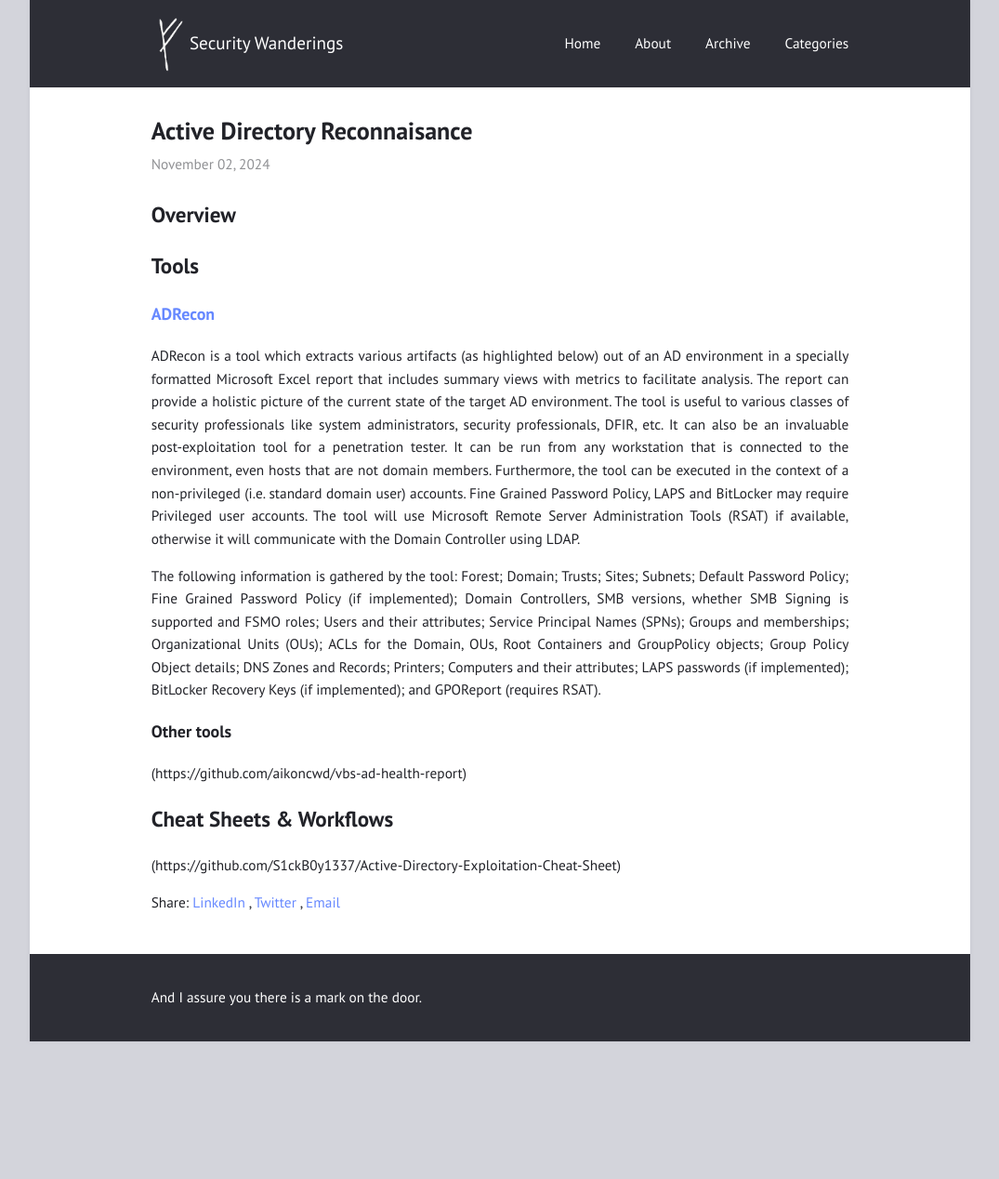
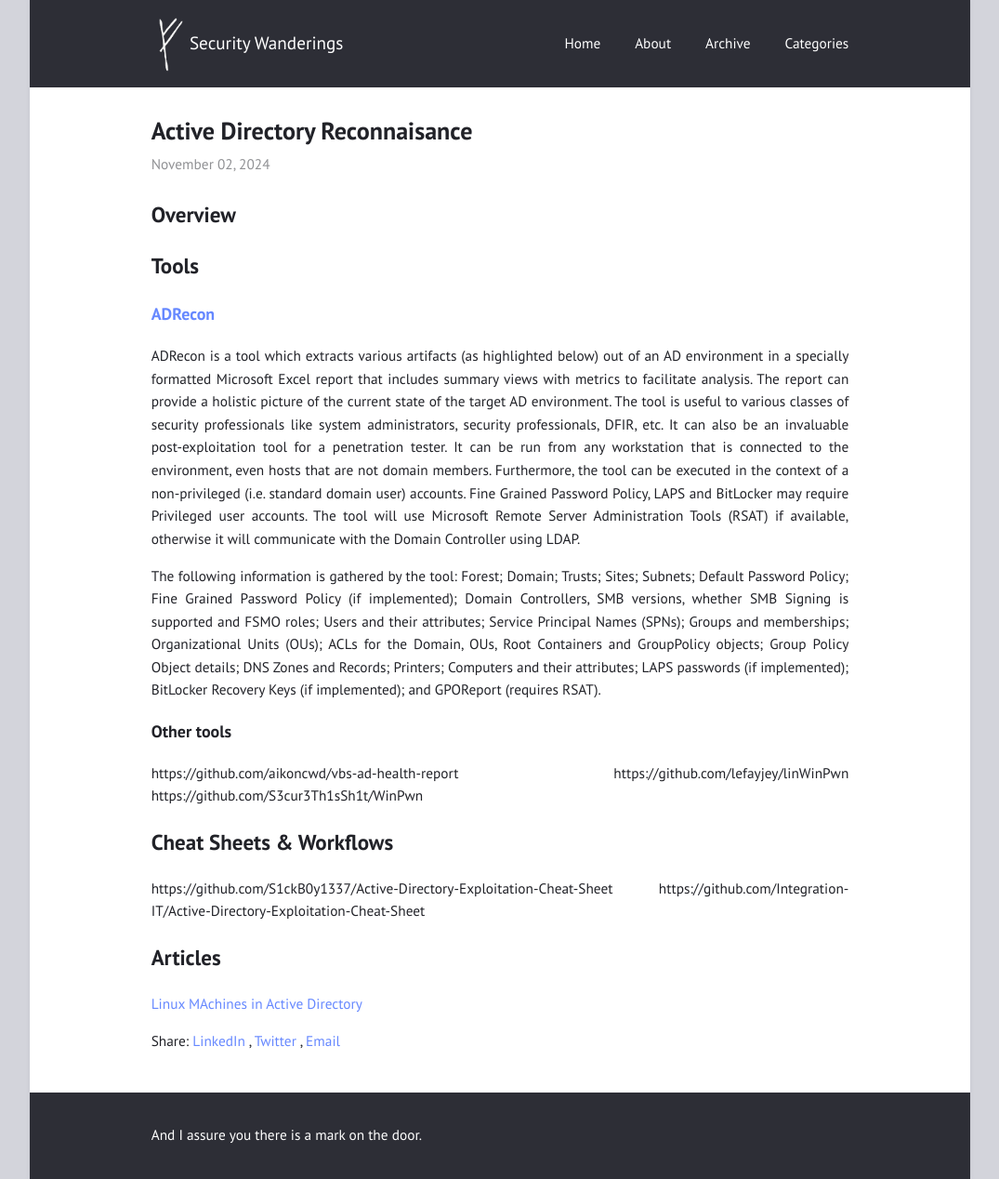
Before and after one commit to alucab/alucab.github.io, a Jekyll site: the page built from _posts/2024-11-02-Active-Directory-Recon.md, in a window 1280 px wide. Shown: the whole page at 93% size, without its empty margins (102-1177 px from the left). Built offline with Jekyll 4.4.1, drawn with Linux system fonts in a browser that asks for light colours; before the commit the page ends 1120 px from its top, so only the background shows below that.

Commit message:
Update 2024-11-02-Active-Directory-Recon.md

```diff
--- a/_posts/2024-11-02-Active-Directory-Recon.md
+++ b/_posts/2024-11-02-Active-Directory-Recon.md
@@ -15,8 +15,15 @@ ADRecon is a tool which extracts various artifacts (as highlighted below) out of
 The following information is gathered by the tool: Forest; Domain; Trusts; Sites; Subnets; Default Password Policy; Fine Grained Password Policy (if implemented); Domain Controllers, SMB versions, whether SMB Signing is supported and FSMO roles; Users and their attributes; Service Principal Names (SPNs); Groups and memberships; Organizational Units (OUs); ACLs for the Domain, OUs, Root Containers and GroupPolicy objects; Group Policy Object details; DNS Zones and Records; Printers; Computers and their attributes; LAPS passwords (if implemented); BitLocker Recovery Keys (if implemented); and GPOReport (requires RSAT).
 
 ### Other tools
-(https://github.com/aikoncwd/vbs-ad-health-report)
+https://github.com/aikoncwd/vbs-ad-health-report
+https://github.com/lefayjey/linWinPwn
+https://github.com/S3cur3Th1sSh1t/WinPwn
 
 ## Cheat Sheets & Workflows
 
-(https://github.com/S1ckB0y1337/Active-Directory-Exploitation-Cheat-Sheet)
+https://github.com/S1ckB0y1337/Active-Directory-Exploitation-Cheat-Sheet
+https://github.com/Integration-IT/Active-Directory-Exploitation-Cheat-Sheet
+
+## Articles
+[Linux MAchines in Active Directory](https://blog.workinghardinit.work/2021/05/04/linux-ad-computer-object-operating-system-values/)
+[](https://stackoverflow.com/questions/26212854/how-to-get-a-list-with-all-the-hosts-connected-to-a-domain-centos-6-5)
```
